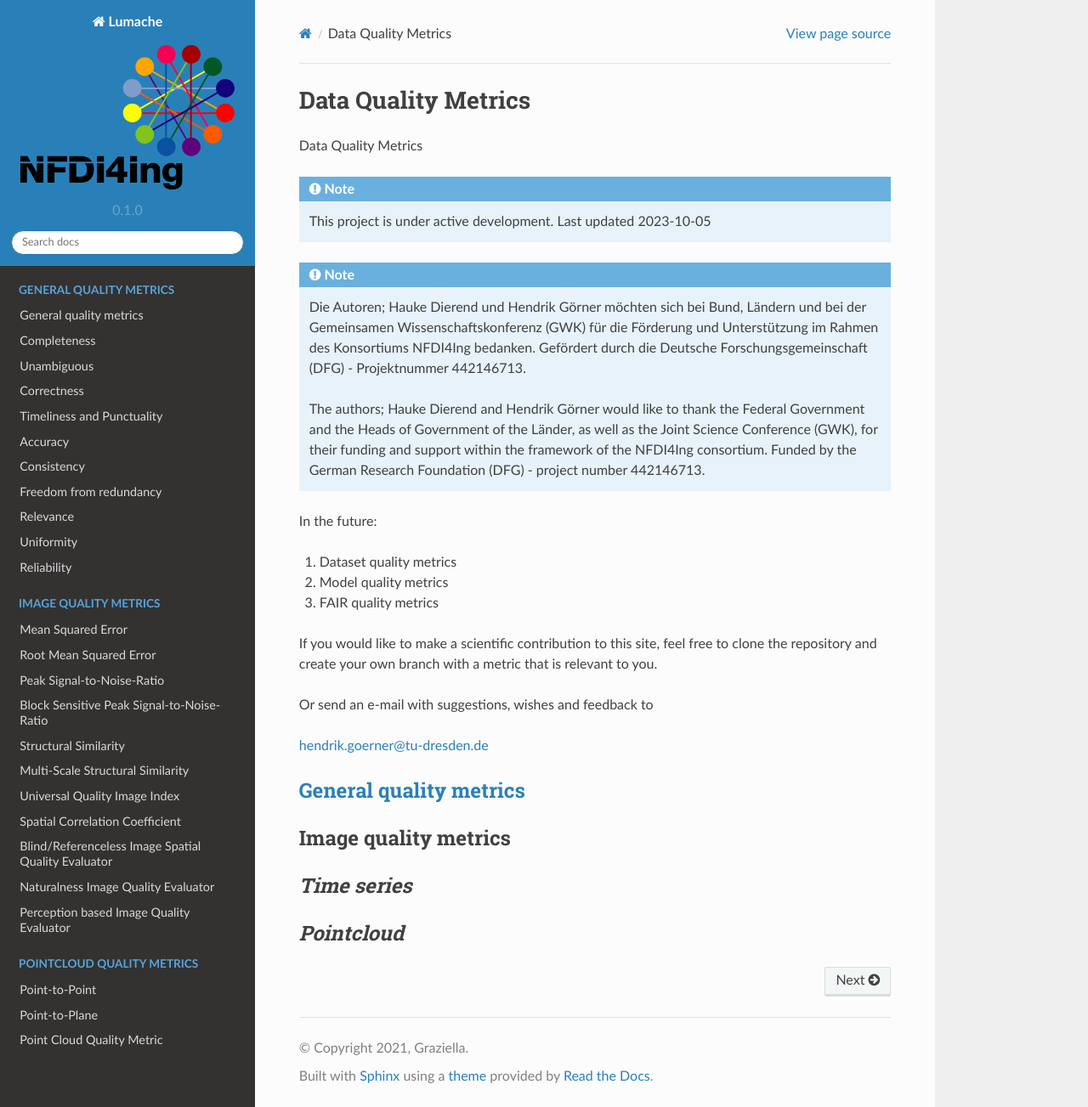
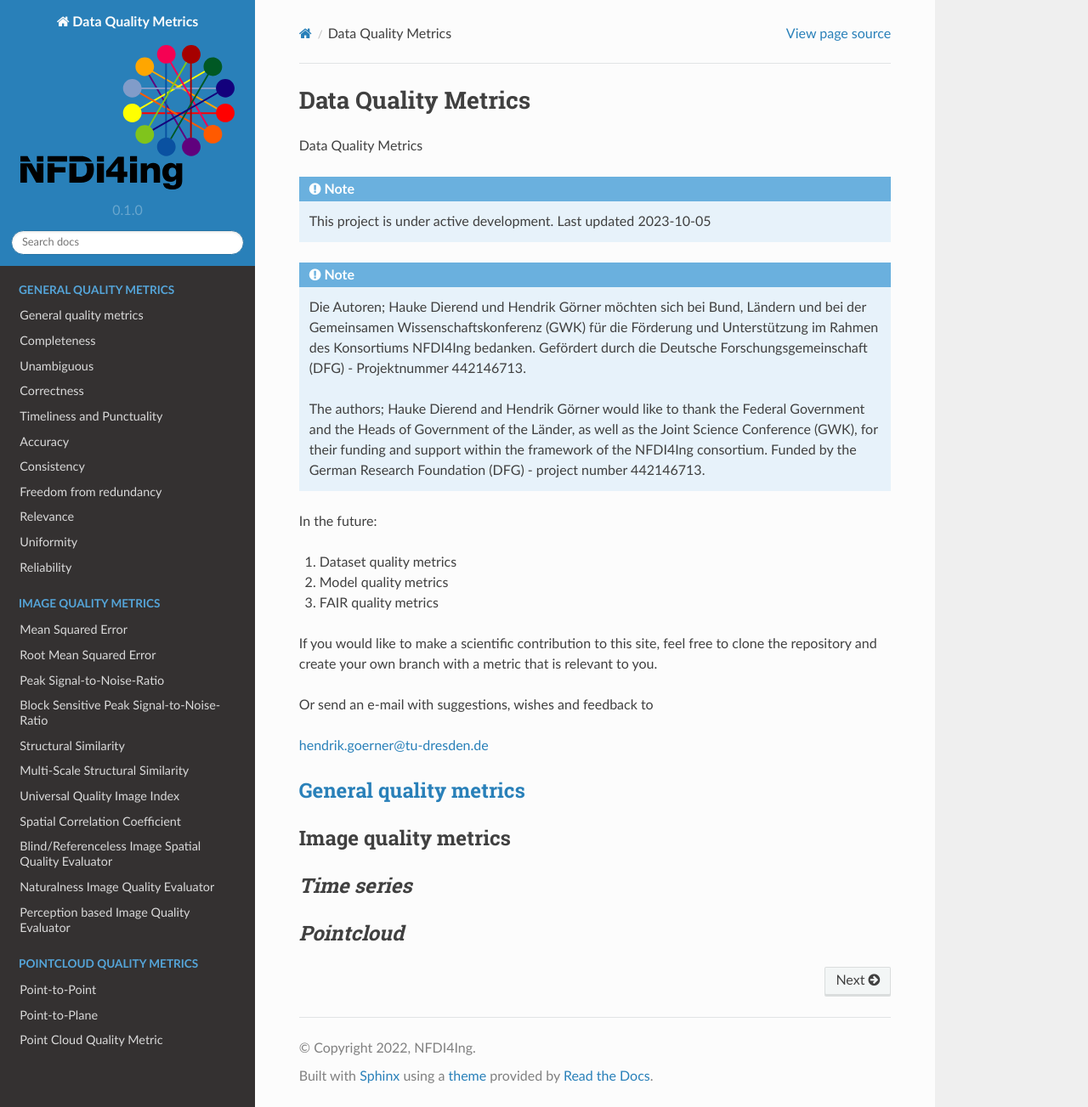
Before and after one commit to HDierend/Data-Quality-Metrics, a Sphinx documentation site: the page built from docs/source/index.rst, in a window 1280 px wide and 1303 px high. Shown: the whole window at 85% size. Built offline with Sphinx 7.4.7 and the Read the Docs theme 2.0.0, drawn with Linux system fonts in a browser that asks for light colours.

Commit message:
overwrite config

```diff
--- a/docs/source/conf.py
+++ b/docs/source/conf.py
@@ -2,9 +2,9 @@
 
 # -- Project information
 
-project = 'Lumache'
-copyright = '2021, Graziella'
-author = 'Graziella'
+project = "Data Quality Metrics"
+copyright = "2022, NFDI4Ing"
+author = "TA Golo"
 
 release = '0.1'
 version = '0.1.0'
```
